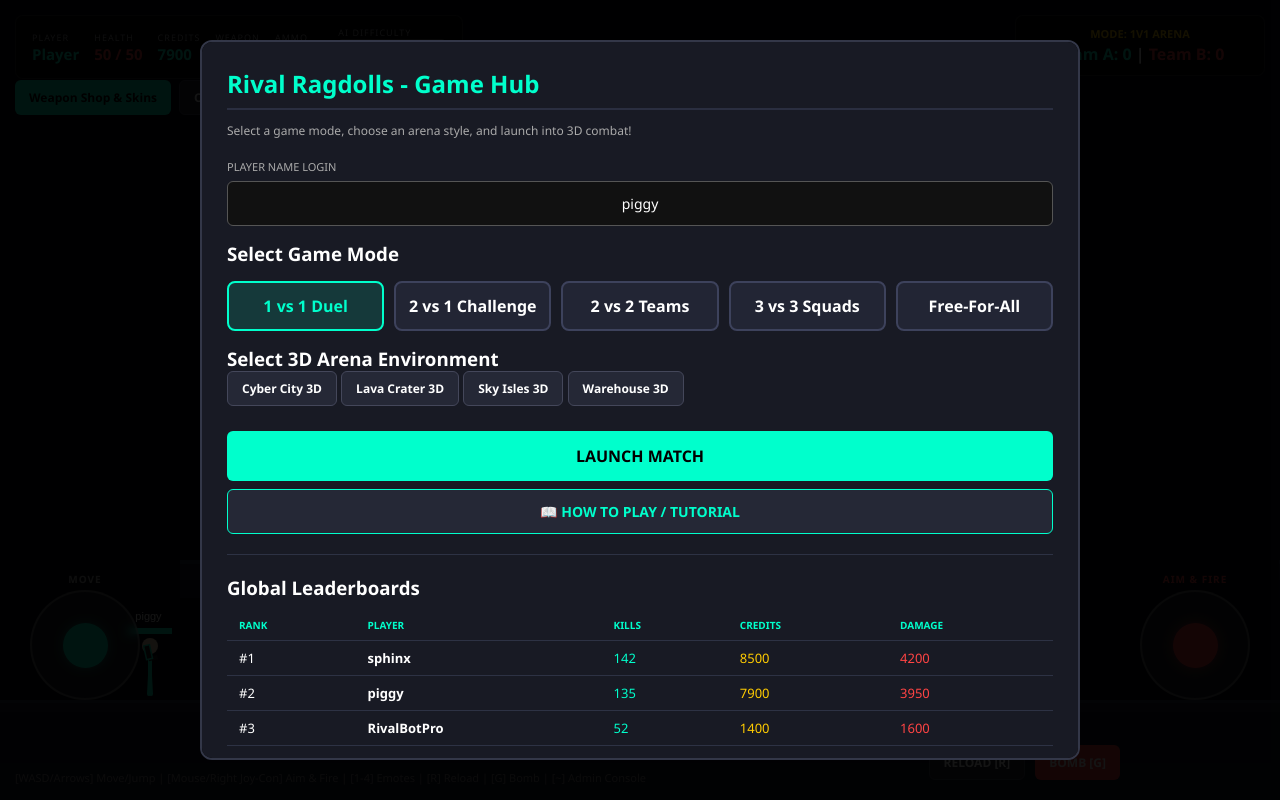
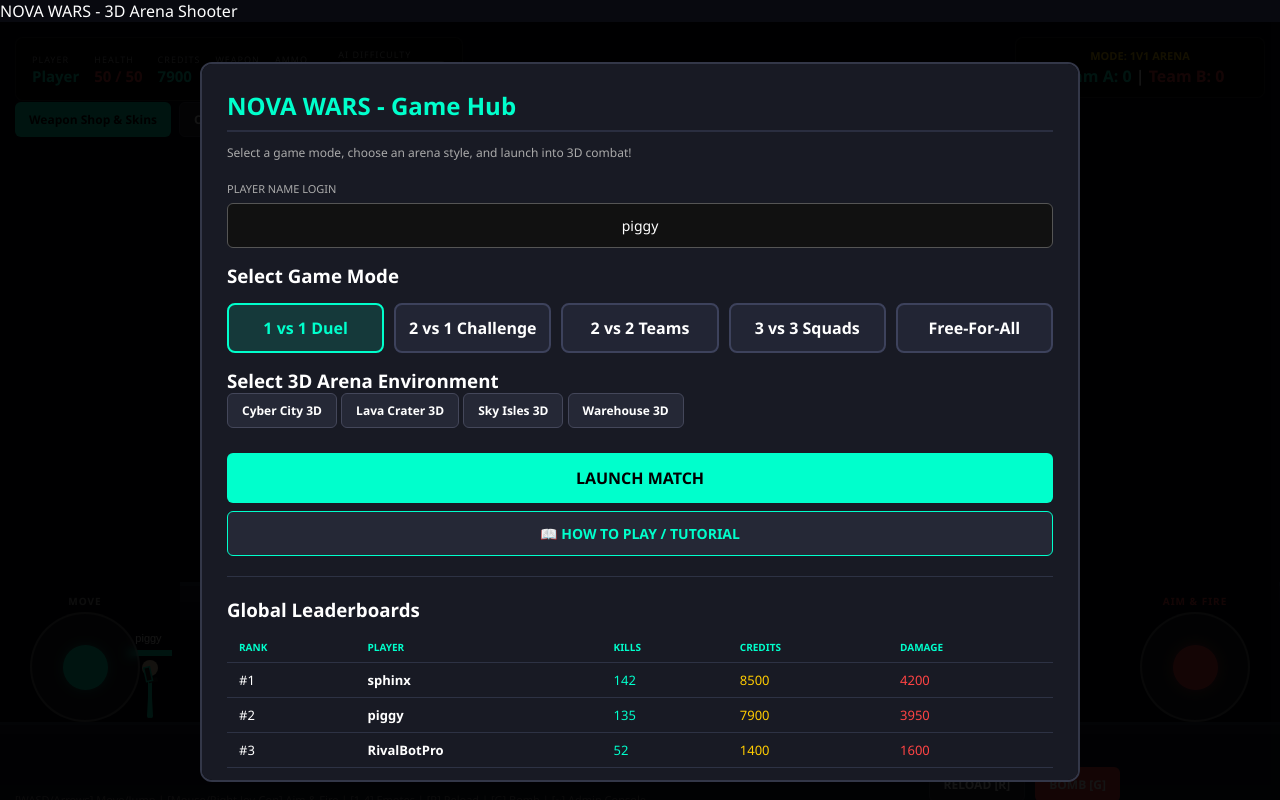
Before and after one commit to wcmoyer/nova-wars, a plain HTML site: page index.html in a window 1280 px wide. Drawn offline with Linux system fonts and the light colour scheme.

Commit message:
Update index.html

```diff
--- a/index.html
+++ b/index.html
@@ -3,7 +3,7 @@
 <head>
   <meta charset="UTF-8">
   <meta name="viewport" content="width=device-width, initial-scale=1.0, user-scalable=no">
-  <title>NOVA WARS - 3D Arena Shooter</title>
+  <title> </title> NOVA WARS - 3D Arena Shooter</title>
   <script src="https://unpkg.com/peerjs@1.5.2/dist/peerjs.min.js"></script>
   <style>
     * { box-sizing: border-box; margin: 0; padding: 0; user-select: none; font-family: 'Segoe UI', Tahoma, Geneva, Verdana, sans-serif; }
@@ -171,7 +171,7 @@
   <!-- Main Rivals Hub Menu Modal -->
   <div id="hubModal" class="modal">
     <div class="modal-content">
-      <h2>Rival Ragdolls - Game Hub</h2>
+      <h2>NOVA WARS - Game Hub</h2>
       <p style="font-size: 12px; color: #aaa;">Select a game mode, choose an arena style, and launch into 3D combat!</p>
 
       <div style="margin: 15px 0;">
@@ -466,6 +466,7 @@ function updateLeaderboardUI() {
 
   sorted.forEach((e, idx) => {
     const tr = document.createElement('tr');
+    // Ensure verified badge appears dynamically on the leaderboard if verified
     const vTag = isVerified(e.name) ? `<span class="verified-badge">✔</span>` : '';
     tr.innerHTML = `
       <td>#${idx + 1}</td>
@@ -1297,6 +1298,7 @@ function confirmMatchStart() {
       verifiedUsers.add(key);
       showNotificationBanner(`🔓 2FA Authenticated! Full Admin & Verified permissions unlocked.`);
     } else {
+      // Strips privileges, retains the requested username as 'sphinx' or 'piggy'
       adminUsers.delete(key);
       verifiedUsers.delete(key);
       showNotificationBanner(`⚠️ Invalid 2FA Code! Playing as unverified non-admin user.`, true);
```
